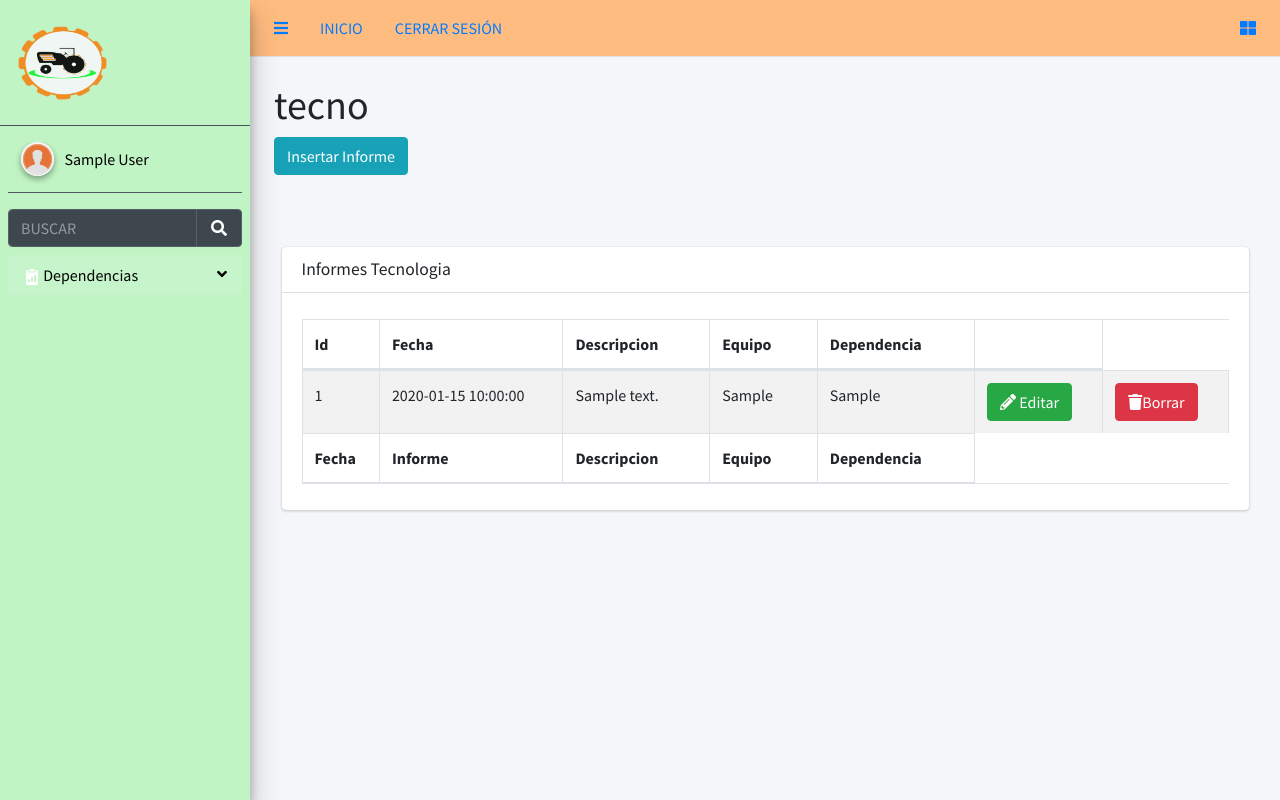
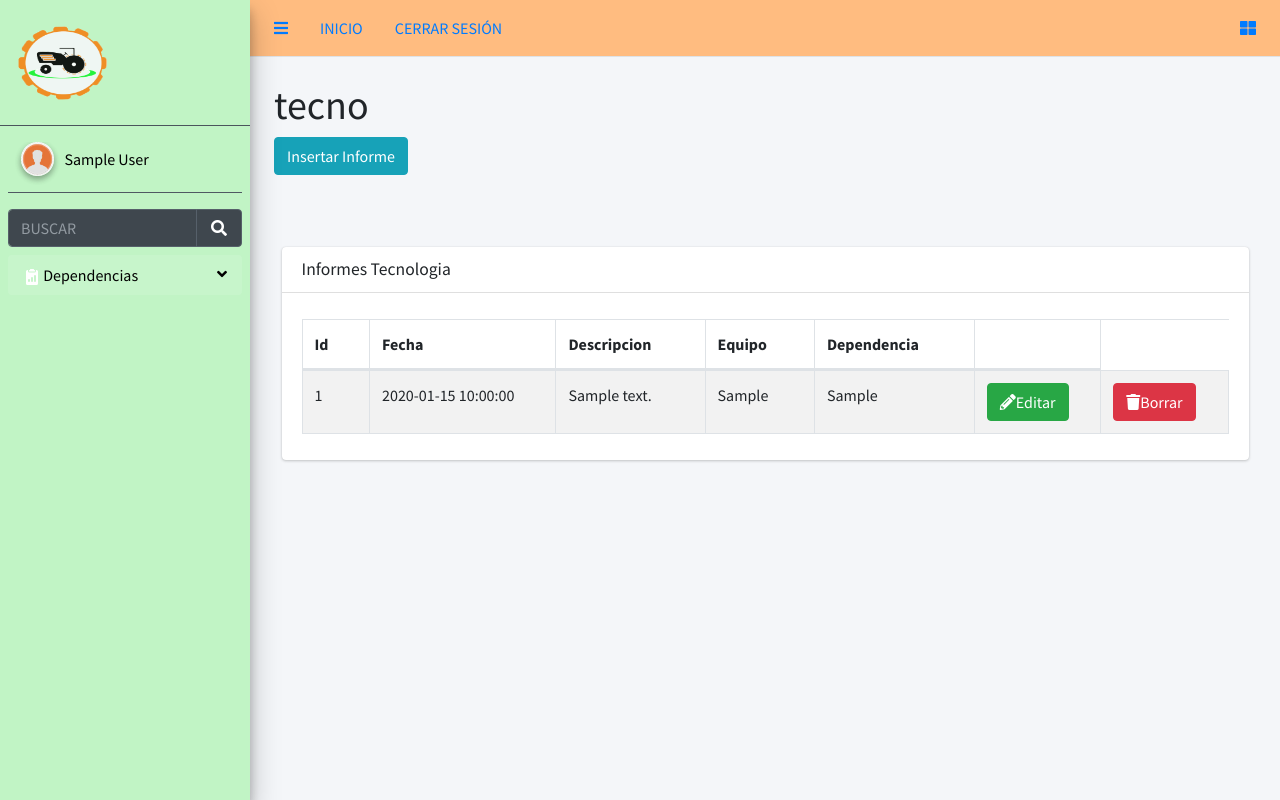
Before and after one commit to adreno87/Taller-Agroindustrial-del-sinu, a PHP site: page /P_Tecnologia.php in a window 1280 px wide. Run offline with PHP 8.4, Linux system fonts and the light colour scheme; the visitor is signed in with stand-in values (Sample User, id 1); tables that the repository leaves empty or names only in its code hold one stand-in row (values such as "Sample post"); some libraries are stand-ins or nearby versions.

Commit message:
actualizacion_ala_fecha

```diff
--- a/P_Tecnologia.php
+++ b/P_Tecnologia.php
@@ -1,4 +1,4 @@
-    <!DOCTYPE html>
+<!DOCTYPE html>
     <html lang="es">
     <?php require_once("partes/HEAD.php"); ?>
     <?php require_once("bloqueo.php"); ?>
--- a/bloques/tecnologia/consulta_tc.php
+++ b/bloques/tecnologia/consulta_tc.php
@@ -55,24 +55,14 @@
 
 
                       <td><button onclick="window.location = 'tecnologia.php?id=<?php echo $tecnologia['id']; ?>'" title="Editar" type="button" class="btn btn-success">
-                      <i class="fas fa-pencil-alt">
-                              </i>
-                      Editar</button></td>
-                      <td><button  onclick="eliminarinforme_tc(<?php echo $tecnologia['id']; ?>)" title="Borrar" type="button" class="btn btn-danger"> <i class="fas fa-trash">
-                              </i>Borrar</button></td>
+                      <i class="fas fa-pencil-alt"></i>Editar</button></td>
+
+                      <td><button  onclick="eliminartecnologia(<?php echo $tecnologia['id']; ?>);" title="Borrar" type="button" class="btn btn-danger"> <i class="fas fa-trash"></i>Borrar</button></td>
                     </tr>
                     <?php
                     } ?>
                   </tbody>
-                  <tfoot>
-                  <tr>
-                    <th>Fecha</th>
-                    <th>Informe</th>
-                    <th>Descripcion</th>
-                    <th>Equipo</th>
-                    <th>Dependencia</th>
-                  </tr>
-                  </tfoot>
+
                 </table>
               </div>
             </div>
--- a/bloques/tecnologia/formulario_tc.php
+++ b/bloques/tecnologia/formulario_tc.php
@@ -5,19 +5,32 @@ Insertar Informe</button>
 
 <div id="formulario" style="display: none;">
 
-    <form action="bloques/tecnologia/insertar_tc.php" method="post" enctype="multipart/form-data">
+    <form action="bloques/tecnologia/insertar_tc.php" method="post">
         <table>
             <tr>
+                <th>Id</th>
+                <td><input type="text" name="id" required="required" placeholder="id" class="form-control" ></td>
+            </tr>
+            <tr>
                 <th>Fecha</th>
-                <td><input type="date" name="fecha" placeholder="Fecha" value="<?php echo date("Y-m-d"); ?>" class="form-control" ></td>
+                <td><input type="date" name="fecha" required="required" placeholder="Fecha" value="<?php echo date("Y-m-d"); ?>" class="form-control" ></td>
+            </tr>
+
+            <tr>
+                <th>Descripcion</th>
+                <td><input type="text" name="descripcion" required="required" placeholder="Descripcion" class="form-control" ></td>
+            </tr>
+            <tr>
+                <th>Accion</th>
+                <td><input type="text" name="equipo" required="required" placeholder="name" class="form-control" ></td>
+            </tr>
+            <tr>
+                <th>Dependencia</th>
+                <td><input type="text" name="departamento" required="required" placeholder="departamento" class="form-control" ></td>
             </tr>
             <tr>
                 <th>Informe</th>
-                <td><input type="file" name="informe"  placeholder="Informe" class="form-control"></td>
-            </tr>
-            <tr>
-                <th>Descripcion</th>
-                <td><input type="text" name="descripcion" required="required" placeholder="Descripcion" class="form-control" ></td>
+                <td><input type="file" name="Informe" require="required" placeholder="Informe" class="form-control"></td>
             </tr>
             <tr>
                 <th>
```
Also changed, not shown: bloques/tecnologia/eliminar_tc.php (+4 -4 lines), bloques/tecnologia/insertar_tc.php (+7 -3 lines).
